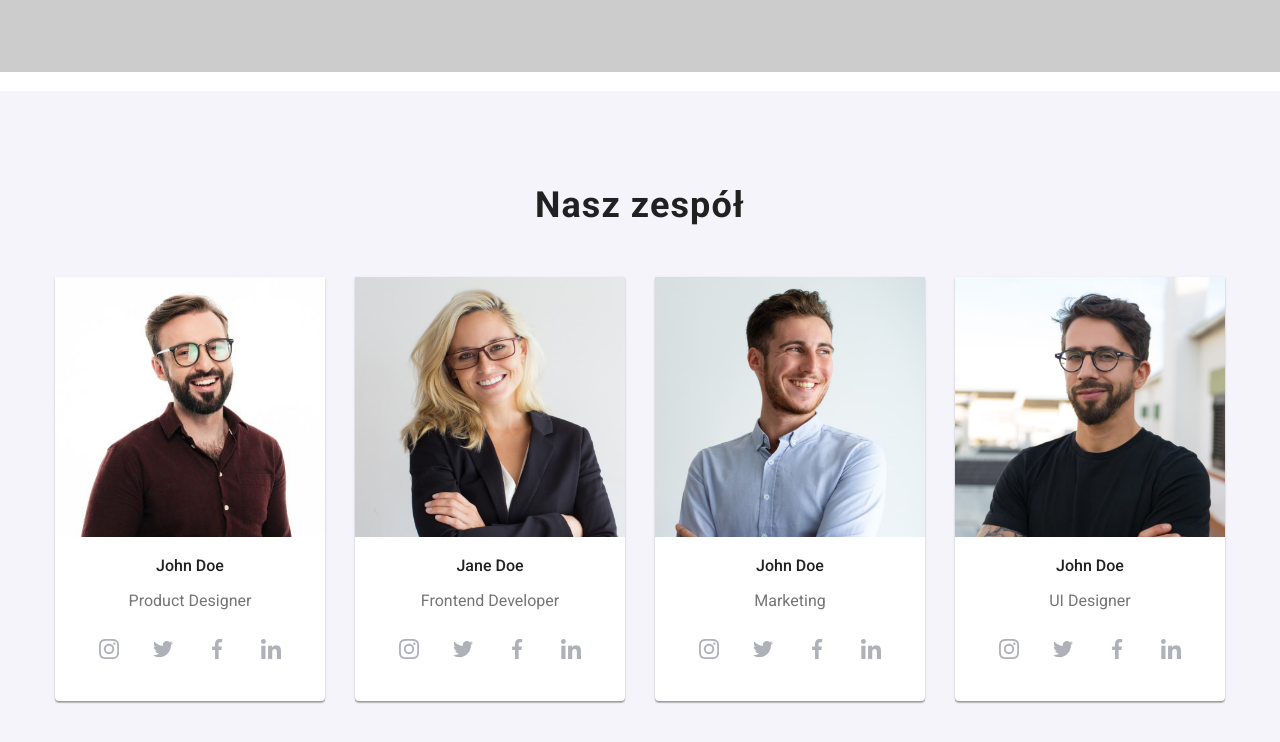
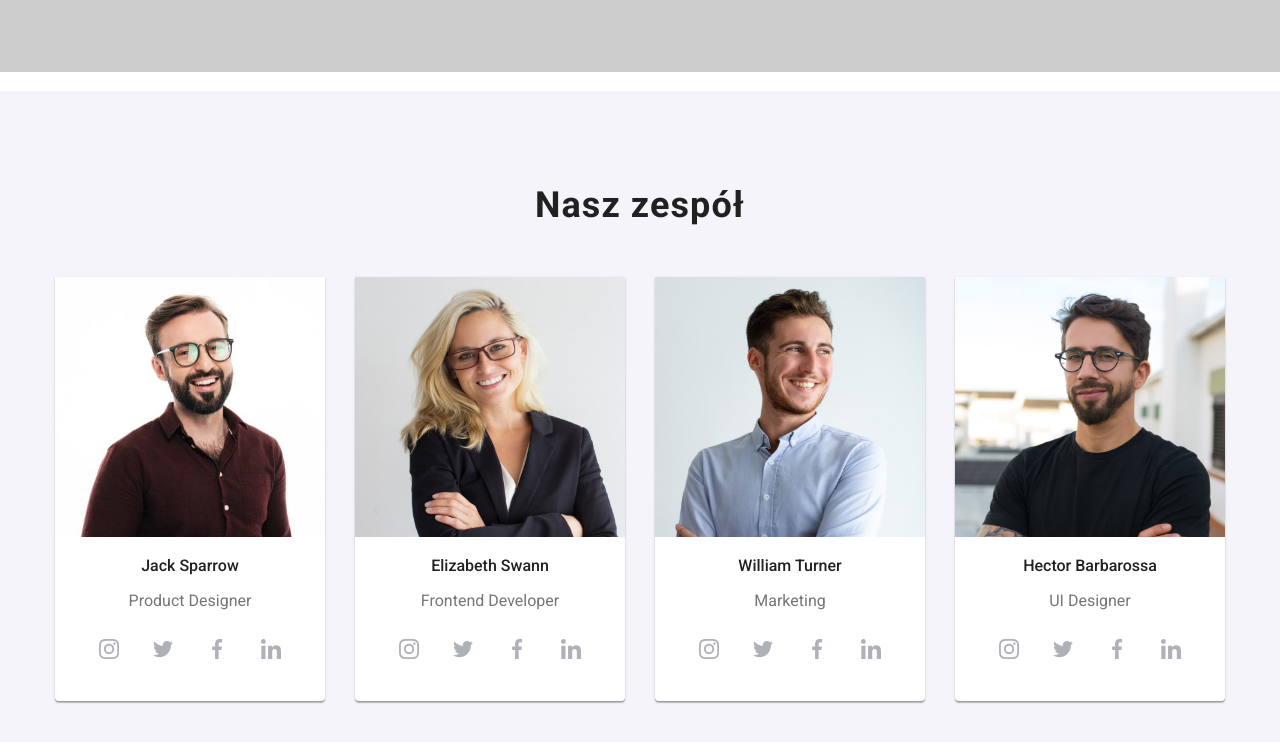
Before and after one commit to jaworskiwojciech/goit-markup-hw-08, a website: page index.html in a window 1280 px wide. Shown: the part 1528-2270 px from the top of the page. Drawn offline with Linux system fonts and the light colour scheme.

Commit message:
changed names

```diff
--- a/index.html
+++ b/index.html
@@ -284,7 +284,7 @@
               width="270"
               height="260"
             />
-            <h3 class="team__name">John Doe</h3>
+            <h3 class="team__name">Jack Sparrow</h3>
             <p class="team__description">Product Designer</p>
             <div class="team__social">
               <div class="team__social--background">
@@ -321,7 +321,7 @@
               height="260"
             />
 
-            <h3 class="team__name">Jane Doe</h3>
+            <h3 class="team__name">Elizabeth Swann</h3>
             <p class="team__description">Frontend Developer</p>
             <div class="team__social">
               <div class="team__social--background">
@@ -354,7 +354,7 @@
               width="270"
               height="260"
             />
-            <h3 class="team__name">John Doe</h3>
+            <h3 class="team__name">William Turner</h3>
             <p class="team__description">Marketing</p>
             <div class="team__social">
               <div class="team__social--background">
@@ -387,7 +387,7 @@
               width="270"
               height="260"
             />
-            <h3 class="team__name">John Doe</h3>
+            <h3 class="team__name">Hector Barbarossa</h3>
             <p class="team__description">UI Designer</p>
             <div class="team__social">
               <div class="team__social--background">
--- a/sass/components/_modal.scss
+++ b/sass/components/_modal.scss
@@ -8,6 +8,7 @@
   box-shadow: 0px 1px 3px rgba(0, 0, 0, 0.12), 0px 1px 1px rgba(0, 0, 0, 0.14),
     0px 2px 1px rgba(0, 0, 0, 0.2);
   border-radius: 4px;
+  z-index: 999;
 
   &__button {
     display: flex;
--- a/sass/utils/_backdrop.scss
+++ b/sass/utils/_backdrop.scss
@@ -8,4 +8,5 @@
   background: var(--backdrop-color);
   transition: transform 250ms;
   transition-timing-function: cubic-bezier(0.4, 0, 0.2, 1);
+  z-index: 10;
 }
```
Also changed, not shown: css/main.min.css, 1 other file.
